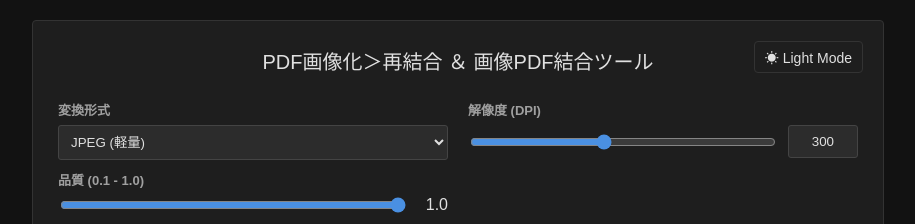
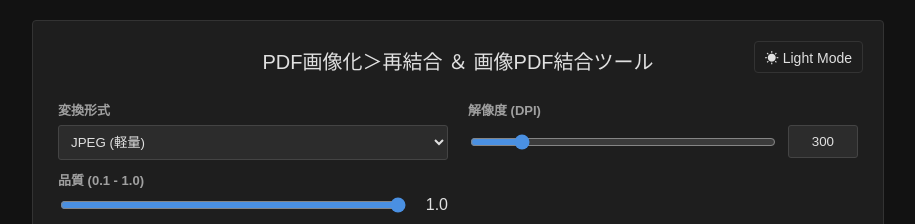
Before and after one commit to okkiioshiri/pdf-converter, a plain HTML site: page index.html in a window 1280 px wide. Shown: the top 224 px of the page, without its empty margins (182-1097 px from the left). Drawn offline with nearby package versions, Linux system fonts and the light colour scheme; a script that the page names is missing.

Commit message:
Update index.html

```diff
--- a/index.html
+++ b/index.html
@@ -294,7 +294,7 @@
             <div class="col">
                 <label>解像度 (DPI)</label>
                 <div class="range-wrap">
-                    <input type="range" id="dpi-slider" min="72" max="600" step="10" value="300">
+                    <input type="range" id="dpi-slider" min="72" max="600" step="10" value="150">
                     <input type="number" id="dpi-number" value="300" min="1" step="10" class="dpi-input">
                 </div>
             </div>
```
